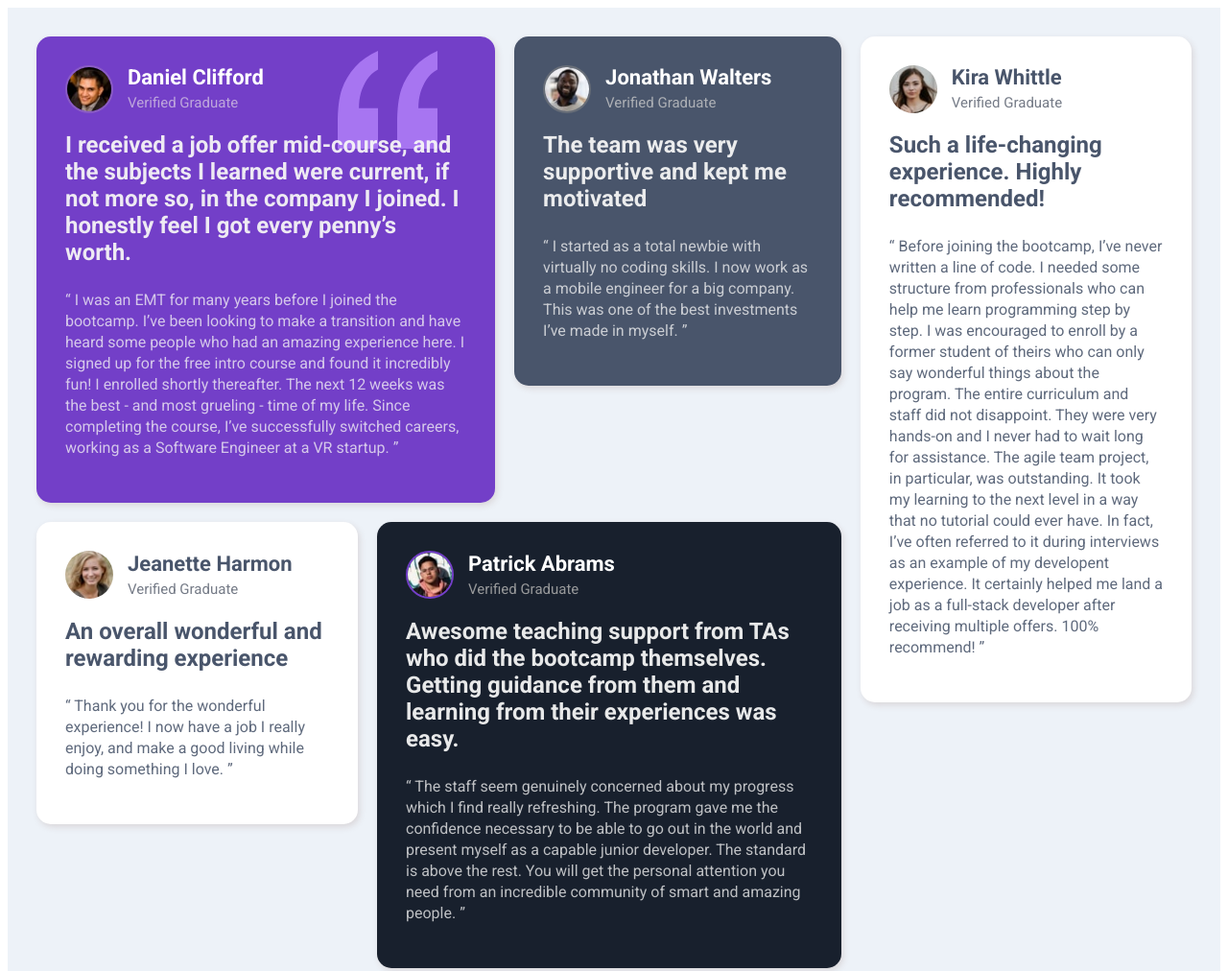
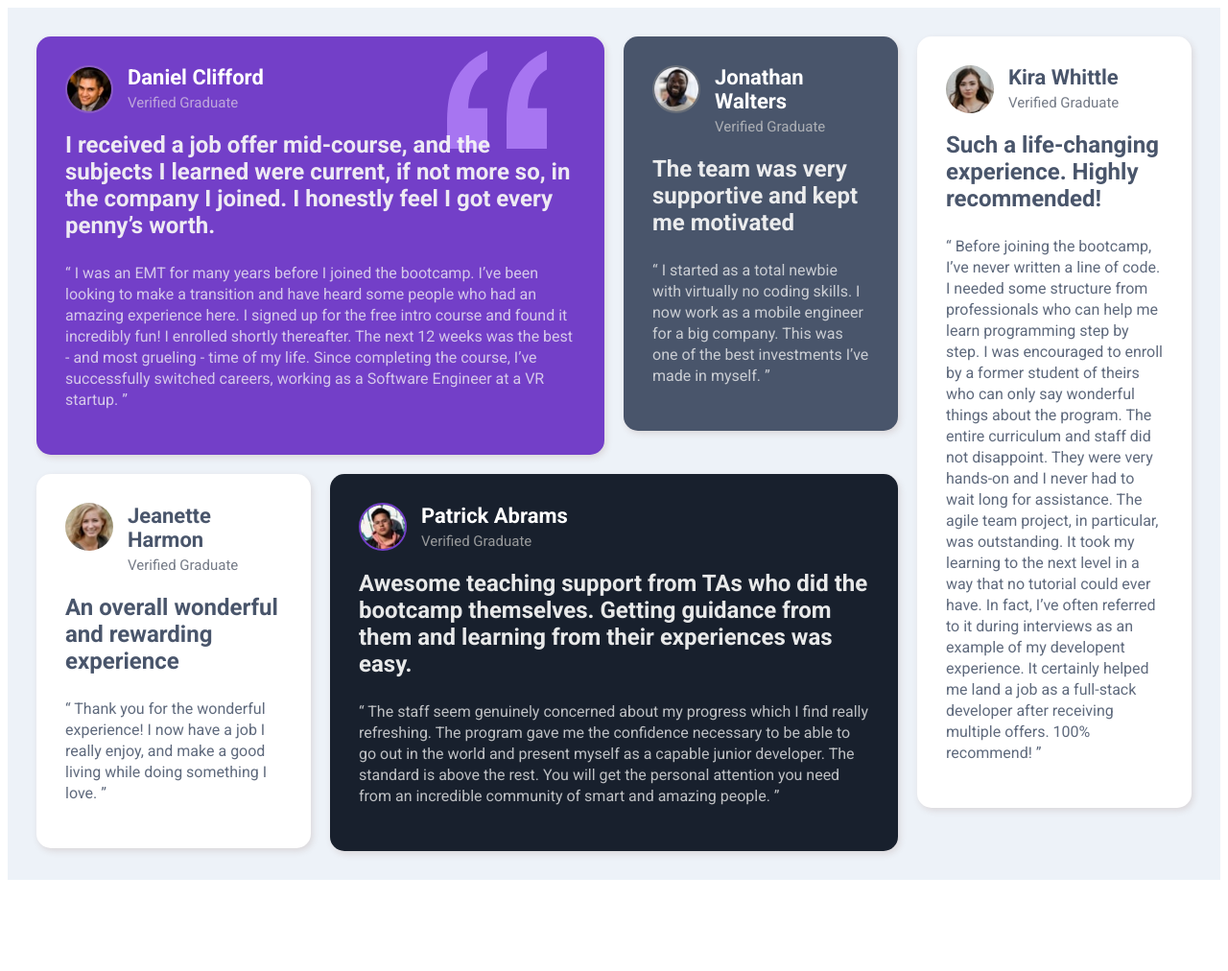
Before and after one commit to MennaBashir/Challenge-11, a plain HTML site: page index.html in a window 1280 px wide. Shown: the top 1012 px of the page at 96% size. After the commit the page ends 925 px from the top, so only its background shows below. Drawn offline with Linux system fonts and the light colour scheme.

Commit message:
Update main.css

```diff
--- a/main.css
+++ b/main.css
@@ -13,19 +13,17 @@ body{
     box-sizing: border-box;
 }
 .container{
-    display: grid;
-    grid-template-areas:
-        "box1 box1 box2 box3"
-        "box4 box5 box5 box3";
+     display: grid;
+    grid-template-columns: repeat(4,1fr);
     padding: 30px;
     gap: 20px;
     background-color: var(--m);
 }
 .box1{
- grid-area: box1;
  background-color:var(--c1);
  position: relative;
  z-index: 1;
+ grid-column: 1/3;
 }
 .box1::before{
     content: url("images/bg-pattern-quotation.svg");
@@ -59,12 +57,12 @@ body{
     color: #f5f5f5bf;
 }
 .box2{
-    grid-area: box2;
     background-color: var(--c3);
 }
 .box3{
-grid-area: box3;
-background-color: white;
+ background-color: white;
+ grid-row: 1/3;
+ grid-column: 4;
 }
 .box3 .txt h2,
 .box3 .bigTxt h1,
@@ -81,13 +79,11 @@ background-color: white;
     color: #49556be0;
 }
 .box4{
-grid-area: box4;
 background-color: white;
-
 }
 .box5{
-grid-area: box5;
-background-color: var(--c2);
+ background-color: var(--c2);
+ grid-column: 2/4;
 }
 .box5 .img img{
     border: 2px solid var(--c1);
```
